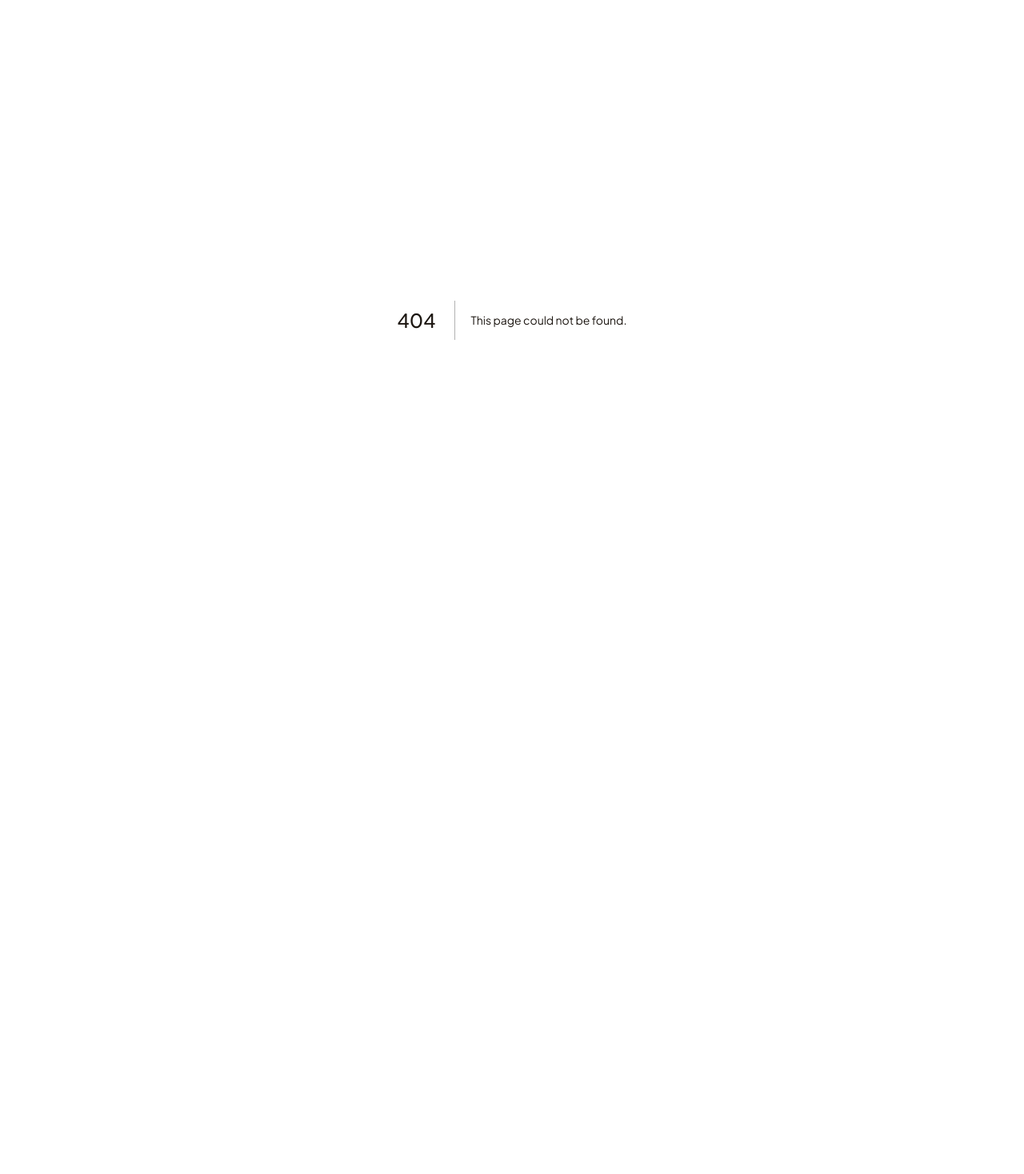
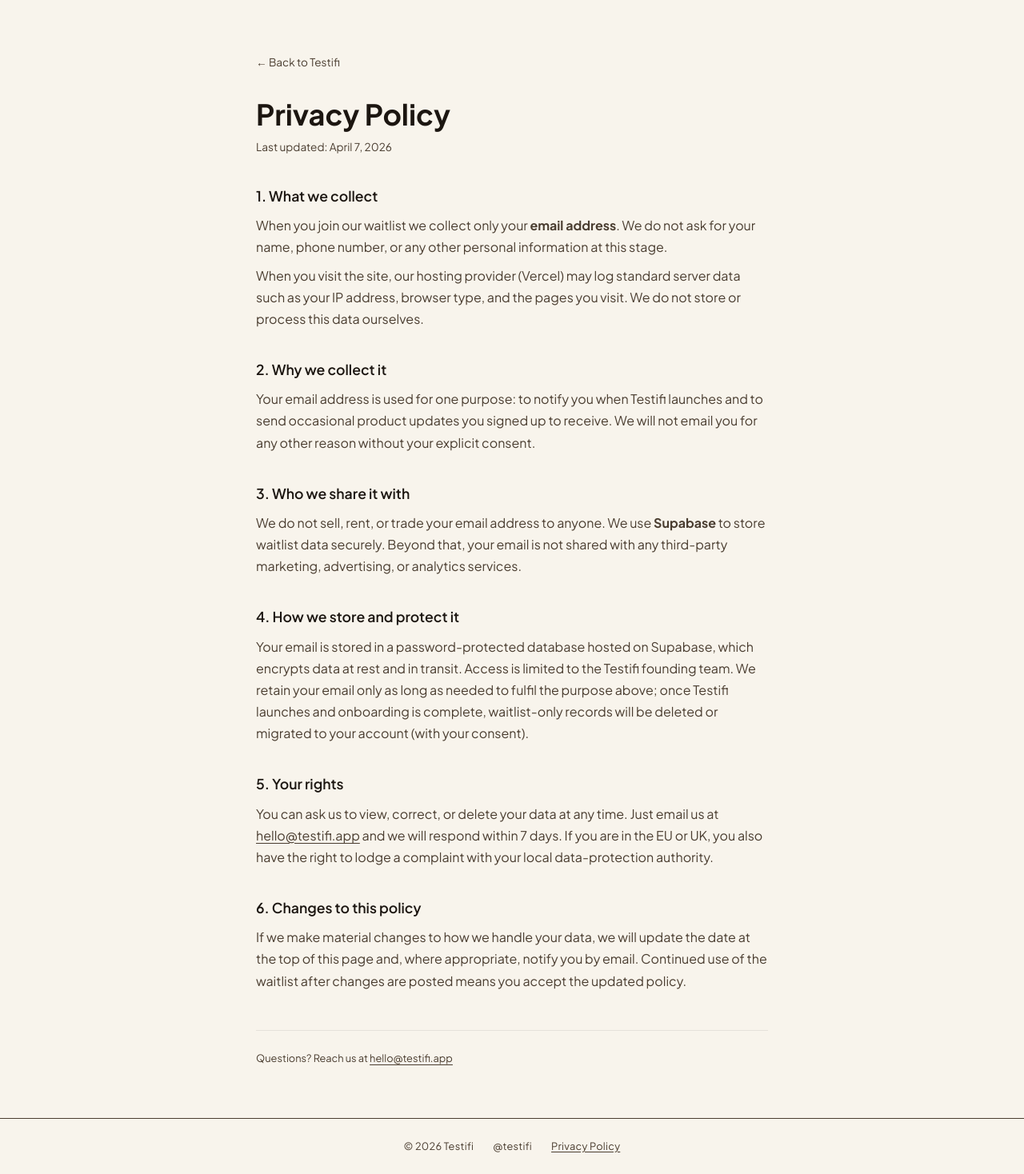
Before and after one commit to The-Bereans/testifi, a Next.js app: page /privacy in a window 1280 px wide. Before the commit this address had no page. Shown: the whole page at 80% size. Before the commit the page ends 800 px from the top, so only its background shows below. Built offline with nearby package versions, Linux system fonts and the light colour scheme.

Commit message:
new changes

```diff
--- a/app/layout.tsx
+++ b/app/layout.tsx
@@ -1,6 +1,7 @@
 import type { Metadata } from "next";
 import { Plus_Jakarta_Sans } from "next/font/google";
 import "./globals.css";
+import Footer from "@/components/Footer";
 
 const jakarta = Plus_Jakarta_Sans({
   variable: "--font-jakarta",
@@ -32,7 +33,10 @@
       lang="en"
       className={`${jakarta.variable} h-full`}
     >
-      <body className="min-h-full flex flex-col antialiased">{children}</body>
+      <body className="min-h-full flex flex-col antialiased">
+        {children}
+        <Footer />
+      </body>
     </html>
   );
 }
--- /dev/null
+++ b/app/privacy/page.tsx
@@ -0,0 +1,140 @@
+import type { Metadata } from 'next';
+import Link from 'next/link';
+
+export const metadata: Metadata = {
+  title: 'Privacy Policy',
+  description: 'How Testifi collects, uses, and protects your information.',
+};
+
+const Section = ({ title, children }: { title: string; children: React.ReactNode }) => (
+  <section style={{ marginBottom: '2.5rem' }}>
+    <h2
+      style={{
+        fontSize: '1.1rem',
+        fontWeight: 600,
+        marginBottom: '0.75rem',
+        color: 'var(--brand-near-black, #111)',
+      }}
+    >
+      {title}
+    </h2>
+    <div style={{ lineHeight: 1.7, color: 'var(--brand-near-black-muted, #374151)' }}>
+      {children}
+    </div>
+  </section>
+);
+
+export default function PrivacyPage() {
+  return (
+    <main
+      style={{
+        maxWidth: '680px',
+        margin: '0 auto',
+        padding: 'clamp(2rem, 6vw, 4rem) 1.25rem',
+        fontFamily: 'var(--font-jakarta, sans-serif)',
+      }}
+    >
+      <Link
+        href="/"
+        style={{
+          display: 'inline-block',
+          marginBottom: '2rem',
+          fontSize: '0.85rem',
+          color: 'var(--brand-near-black-muted, #6b7280)',
+          textDecoration: 'none',
+        }}
+      >
+        ← Back to Testifi
+      </Link>
+
+      <h1
+        style={{
+          fontSize: 'clamp(1.6rem, 4vw, 2.25rem)',
+          fontWeight: 700,
+          marginBottom: '0.5rem',
+          color: 'var(--brand-near-black, #111)',
+        }}
+      >
+        Privacy Policy
+      </h1>
+      <p style={{ fontSize: '0.85rem', color: 'var(--brand-near-black-muted, #6b7280)', marginBottom: '2.5rem' }}>
+        Last updated: April 7, 2026
+      </p>
+
+      <Section title="1. What we collect">
+        <p>
+          When you join our waitlist we collect only your <strong>email address</strong>. We do not
+          ask for your name, phone number, or any other personal information at this stage.
+        </p>
+        <p style={{ marginTop: '0.5rem' }}>
+          When you visit the site, our hosting provider (Vercel) may log standard server data such
+          as your IP address, browser type, and the pages you visit. We do not store or process
+          this data ourselves.
+        </p>
+      </Section>
+
+      <Section title="2. Why we collect it">
+        <p>
+          Your email address is used for one purpose: to notify you when Testifi launches and to
+          send occasional product updates you signed up to receive. We will not email you for any
+          other reason without your explicit consent.
+        </p>
+      </Section>
+
+      <Section title="3. Who we share it with">
+        <p>
+          We do not sell, rent, or trade your email address to anyone. We use{' '}
+          <strong>Supabase</strong> to store waitlist data securely. Beyond that, your email is
+          not shared with any third-party marketing, advertising, or analytics services.
+        </p>
+      </Section>
+
+      <Section title="4. How we store and protect it">
+        <p>
+          Your email is stored in a password-protected database hosted on Supabase, which encrypts
+          data at rest and in transit. Access is limited to the Testifi founding team. We retain
+          your email only as long as needed to fulfil the purpose above; once Testifi launches and
+          onboarding is complete, waitlist-only records will be deleted or migrated to your account
+          (with your consent).
+        </p>
+      </Section>
+
+      <Section title="5. Your rights">
+        <p>
+          You can ask us to view, correct, or delete your data at any time. Just email us at{' '}
+          <a
+            href="mailto:hello@testifi.app"
+            style={{ color: 'inherit', textDecoration: 'underline' }}
+          >
+            hello@testifi.app
+          </a>{' '}
+          and we will respond within 7 days. If you are in the EU or UK, you also have the right to
+          lodge a complaint with your local data-protection authority.
+        </p>
+      </Section>
+
+      <Section title="6. Changes to this policy">
+        <p>
+          If we make material changes to how we handle your data, we will update the date at the
+          top of this page and, where appropriate, notify you by email. Continued use of the
+          waitlist after changes are posted means you accept the updated policy.
+        </p>
+      </Section>
+
+      <p
+        style={{
+          marginTop: '3rem',
+          fontSize: '0.8rem',
+          color: 'var(--brand-near-black-muted, #9ca3af)',
+          borderTop: '1px solid rgba(0,0,0,0.08)',
+          paddingTop: '1.5rem',
+        }}
+      >
+        Questions? Reach us at{' '}
+        <a href="mailto:hello@testifi.app" style={{ color: 'inherit', textDecoration: 'underline' }}>
+          hello@testifi.app
+        </a>
+      </p>
+    </main>
+  );
+}
--- /dev/null
+++ b/components/Footer.tsx
@@ -0,0 +1,41 @@
+import Link from 'next/link';
+
+export default function Footer() {
+  const year = new Date().getFullYear();
+
+  return (
+    <footer
+      style={{
+        borderTop: '1px solid var(--brand-near-black-muted, rgba(0,0,0,0.08))',
+        padding: '1.5rem 1.25rem',
+        display: 'flex',
+        flexWrap: 'wrap',
+        alignItems: 'center',
+        justifyContent: 'center',
+        gap: '1rem 1.5rem',
+        fontSize: '0.8rem',
+        color: 'var(--brand-near-black-muted, #6b7280)',
+        letterSpacing: '0.02em',
+      }}
+    >
+      <span>&copy; {year} Testifi</span>
+
+      <a
+        href="https://twitter.com/testifi"
+        target="_blank"
+        rel="noopener noreferrer"
+        style={{ color: 'inherit', textDecoration: 'none' }}
+        aria-label="Testifi on X (Twitter)"
+      >
+        @testifi
+      </a>
+
+      <Link
+        href="/privacy"
+        style={{ color: 'inherit', textDecoration: 'underline', textUnderlineOffset: '2px' }}
+      >
+        Privacy Policy
+      </Link>
+    </footer>
+  );
+}
--- a/components/WaitlistForm.tsx
+++ b/components/WaitlistForm.tsx
@@ -83,7 +83,7 @@
             marginBottom: '2rem',
           }}
         >
-          Yes, The Jesus App is bringing Kingdom online.
+          Testifi. Real stories, real triumphs in Christ.
         </p>
 
         {/* Form / success swap */}
@@ -238,7 +238,11 @@
                   letterSpacing: '0.02em',
                 }}
               >
-                Be the first to know when we launch.
+                Be the first to know when we launch —{' '}
+                <a href="/privacy" style={{ color: 'inherit', textDecoration: 'underline', textUnderlineOffset: '2px' }}>
+                  your email stays private
+                </a>{' '}
+                and is never shared.
               </p>
             </motion.form>
           )}
```
